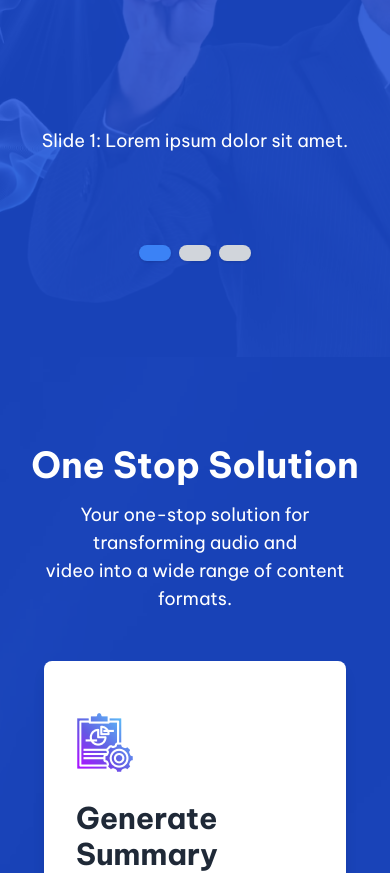
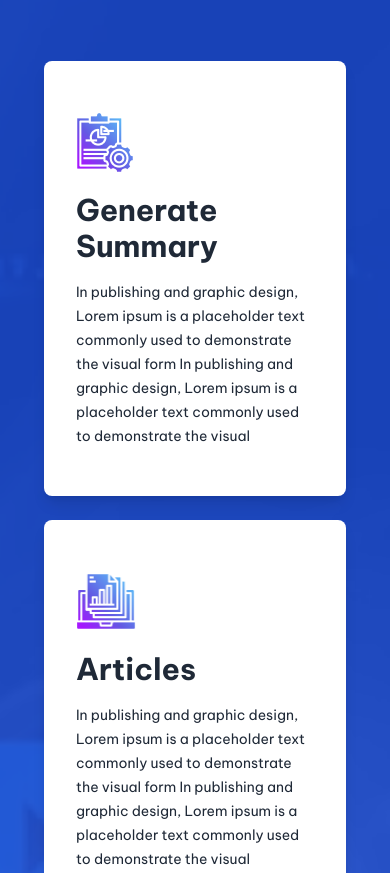
Before and after one commit to Nasif28/Vocalize-Pro, a Next.js app: page / in a window 390 px wide. Shown: the part 10720-11593 px from the top of the page. Built offline with nearby package versions, Linux system fonts and the light colour scheme.

Commit message:
Solution Section coplete

```diff
--- a/src/app/page.tsx
+++ b/src/app/page.tsx
@@ -12,7 +12,6 @@ export default function Home() {
       <ChooseUs />
       <HowItWorks />
       <Solution />
-      <CarouselItem />
     </div>
   );
 }
--- a/src/components/CarouselItem.tsx
+++ b/src/components/CarouselItem.tsx
@@ -1,7 +1,7 @@
 "use client";
 
 import React from "react";
-import { cn } from "@/lib/utils"; // Utility to handle conditional classes
+import { cn } from "@/lib/utils";
 
 const CarouselItem = () => {
   function Card({
@@ -16,30 +16,14 @@ const CarouselItem = () => {
     return (
       <div className="p-8 py-12 bg-white rounded-lg shadow-lg text-gray-800 mb-6 text-left">
         <img src={logo} alt={title} className="w-[63px] h-[67px]" />
-        <h3 className="text-3xl font-bold my-6">{title}</h3>
-        <p className="text-md leading-7 ">{description}</p>
+        <h3 className="text-3xl font-bold my-4">{title}</h3>
+        <p className="text-sm  leading-6">{description}</p>
       </div>
     );
   }
 
   return (
-    <div
-      className="relative w-full h-full bg-cover bg-center py-10"
-      style={{ backgroundImage: 'url("/solution/bg.png")' }}
-    >
-      {/* Blue transparent overlay */}
-      <div className="absolute inset-0 bg-blue-700 bg-opacity-85"></div>
-
-      {/* Content */}
-      <div className="relative z-10 py-12 px-6 text-center text-white">
-        <h1 className="text-4xl font-bold mb-4">One Stop Solution</h1>
-        <p className="text-lg mb-12">
-          Your one-stop solution for transforming audio and <br /> video into a
-          wide range of content formats.
-        </p>
-
-        {/* Four columns grid */}
-        <div className="grid grid-cols-1 md:grid-cols-2 lg:grid-cols-4 gap-6 px-5">
+    <div className="myContainer grid grid-cols-1 md:grid-cols-2 lg:grid-cols-4 gap-6 px-5">
       {/* First column */}
       <div>
         <Card
@@ -53,6 +37,7 @@ const CarouselItem = () => {
           description="In publishing and graphic design, Lorem ipsum is a placeholder text commonly used to demonstrate the visual form In publishing and graphic design, Lorem ipsum is a placeholder text commonly used to demonstrate the visual"
         />
       </div>
+
       {/* Second column */}
       <div className="pt-16">
         <Card
@@ -66,6 +51,7 @@ const CarouselItem = () => {
           description="In publishing and graphic design, Lorem ipsum is a placeholder text commonly used to demonstrate the visual form In publishing and graphic design, Lorem ipsum is a placeholder text commonly used to demonstrate the visual"
         />
       </div>
+
       {/* Third column */}
       <div className="pt-32">
         <Card
@@ -79,6 +65,7 @@ const CarouselItem = () => {
           description="In publishing and graphic design, Lorem ipsum is a placeholder text commonly used to demonstrate the visual form In publishing and graphic design, Lorem ipsum is a placeholder text commonly used to demonstrate the visual"
         />
       </div>
+
       {/* Fourth column */}
       <div className="pt-48">
         <Card
@@ -93,8 +80,6 @@ const CarouselItem = () => {
         />
       </div>
     </div>
-      </div>
-    </div>
   );
 };
 
--- a/src/components/Solution.tsx
+++ b/src/components/Solution.tsx
@@ -3,11 +3,15 @@
 import React, { useState } from "react";
 import { cn } from "@/lib/utils";
 import { Button } from "./ui/button";
+import CarouselItem from "./CarouselItem";
 
 const carouselItems = [
-  "Slide 1: Lorem ipsum dolor sit amet.",
-  "Slide 2: Consectetur adipiscing elit.",
-  "Slide 3: Integer nec odio. Praesent libero.",
+  // "Slide 1: Lorem ipsum dolor sit amet.",
+  // "Slide 2: Consectetur adipiscing elit.",
+  // "Slide 3: Integer nec odio. Praesent libero.",
+  <CarouselItem />,
+  <CarouselItem />,
+  <CarouselItem />,
 ];
 
 const Solution = () => {
@@ -50,7 +54,7 @@ const Solution = () => {
               {carouselItems.map((item, index) => (
                 <div
                   key={index}
-                  className="flex-shrink-0 w-full h-64 flex items-center justify-center text-center"
+                  className="flex-shrink-0 w-full flex items-center justify-center text-center py-12"
                 >
                   <p className="text-lg">{item}</p>
                 </div>
@@ -59,14 +63,19 @@ const Solution = () => {
           </div>
 
           <div className="absolute inset-x-0 bottom-0 flex justify-center py-2">
-            <div className="flex space-x-2">
+            <div className="flex space-x-4">
               {carouselItems.map((_, index) => (
-                <Button
+                <div
                   key={index}
-                  className={cn(
-                    "w-3 h-3 rounded-full transition-colors",
-                    currentIndex === index ? "bg-blue-500" : "bg-gray-300"
-                  )}
+                  className="rounded-full transition-colors duration-300"
+                  style={{
+                    width: "20px",
+                    height: "20px",
+                    backgroundColor:
+                      currentIndex === index
+                        ? "rgba(255, 255, 255, 1)"
+                        : "rgba(255, 255, 255, 0.5)", // White when active, 50% transparent white when inactive
+                  }}
                   onClick={() => setCurrentIndex(index)}
                 />
               ))}
```
Lines whose indentation alone changed are shown as unchanged.
